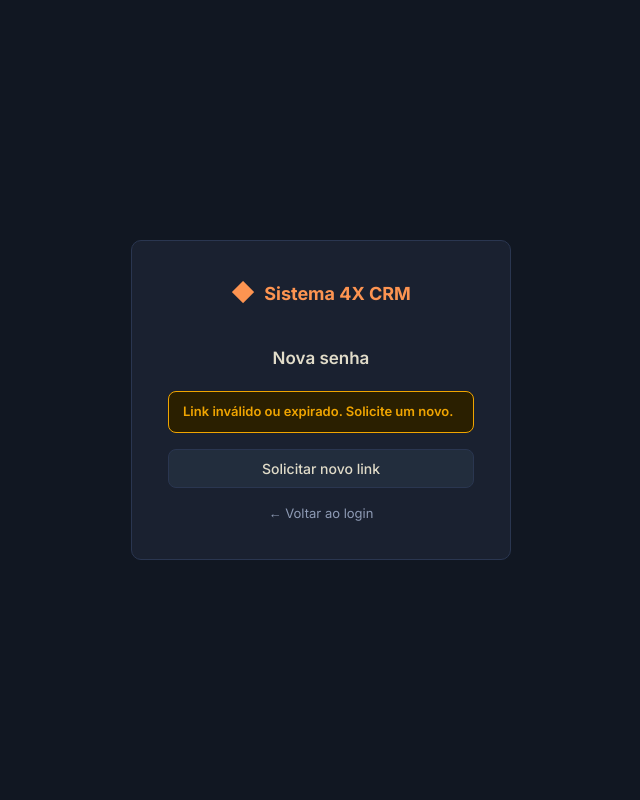
After one commit to danielsilvadesa6/sistema-4x-crm, a Flask app: page /redefinir-senha/1 in a window 1280 px wide. The commit adds this page. Shown: the whole page, without its empty margins (319-959 px from the left). Run offline with Flask 3, Linux system fonts and the light colour scheme; some libraries are stand-ins or nearby versions.

Commit message:
Adicionar recuperacao de senha via e-mail (Flask-Mail)
- Rota /esqueci-senha: gera token assinado (1h) e envia link por Gmail SMTP
- Rota /redefinir-senha/<token>: valida token, salva nova senha com bcrypt
- Token via itsdangerous.URLSafeTimedSerializer (sem tabela extra no banco)
- Mensagem generica para nao revelar se e-mail existe
- Templates esqueci_senha.html e redefinir_senha.html
- Link Esqueci minha senha na tela de login
- Variaveis MAIL_USERNAME e MAIL_PASSWORD para configurar no Railway

Co-Authored-By: Claude Sonnet 4.6 <noreply@anthropic.com>

```diff
--- a/app.py
+++ b/app.py
@@ -1,4 +1,4 @@
-from flask import Flask, render_template, request, jsonify, redirect, url_for, make_response, session, g
+from flask import Flask, render_template, request, jsonify, redirect, url_for, make_response, session, g, flash
 import sqlite3
 import os
 import re
@@ -8,6 +8,8 @@ from datetime import datetime, timedelta
 from fpdf import FPDF
 from fpdf.enums import XPos, YPos
 from flask_session import Session
+from flask_mail import Mail, Message
+from itsdangerous import URLSafeTimedSerializer, SignatureExpired, BadSignature
 
 app = Flask(__name__)
 BASE_DIR = os.path.dirname(os.path.abspath(__file__))
@@ -19,6 +21,27 @@ app.config["SESSION_FILE_DIR"] = os.path.join(BASE_DIR, ".flask_session")
 app.config["SESSION_PERMANENT"] = True
 app.config["PERMANENT_SESSION_LIFETIME"] = timedelta(hours=8)
 Session(app)
+
+# ── Flask-Mail (Gmail SMTP) ───────────────────────────────────────────────────
+app.config["MAIL_SERVER"]         = "smtp.gmail.com"
+app.config["MAIL_PORT"]           = 587
+app.config["MAIL_USE_TLS"]        = True
+app.config["MAIL_USERNAME"]       = os.environ.get("MAIL_USERNAME")
+app.config["MAIL_PASSWORD"]       = os.environ.get("MAIL_PASSWORD")
+app.config["MAIL_DEFAULT_SENDER"] = os.environ.get("MAIL_USERNAME", "noreply@sistema4x.com")
+mail = Mail(app)
+
+_ts = URLSafeTimedSerializer(app.config["SECRET_KEY"])
+
+def _gerar_token_reset(email):
+    return _ts.dumps(email, salt="reset-senha")
+
+def _verificar_token_reset(token, max_age=3600):
+    """Retorna o email ou None se inválido/expirado."""
+    try:
+        return _ts.loads(token, salt="reset-senha", max_age=max_age)
+    except (SignatureExpired, BadSignature):
+        return None
 
 ADMIN_EMAIL_PADRAO = "daniel@danielsaconsultoria.com.br"
 ADMIN_SENHA_PADRAO = "Admin@4x2025"
@@ -449,6 +472,81 @@ def login():
 def logout():
     session.clear()
     return redirect(url_for("login"))
+
+
+# ── Esqueci minha senha ───────────────────────────────────────────────────────
+
+@app.route("/esqueci-senha", methods=["GET", "POST"])
+def esqueci_senha():
+    if session.get("user_id"):
+        return redirect(url_for("dashboard"))
+    mensagem = None
+    erro = None
+    if request.method == "POST":
+        email = request.form.get("email", "").strip().lower()
+        conn = get_db()
+        usuario = conn.execute(
+            "SELECT * FROM usuarios WHERE email=%s AND ativo=%s", (email, 1)
+        ).fetchone()
+        conn.close()
+
+        # Sempre mostra a mesma mensagem para não revelar se o email existe
+        mensagem = "Se esse e-mail estiver cadastrado, você receberá um link em instantes."
+
+        if usuario:
+            token = _gerar_token_reset(email)
+            link  = url_for("redefinir_senha", token=token, _external=True)
+            try:
+                msg = Message(
+                    subject="Redefinição de senha — Sistema 4X CRM",
+                    recipients=[email],
+                    html=f"""
+<p>Olá, <strong>{usuario['nome']}</strong>!</p>
+<p>Recebemos um pedido de redefinição de senha para sua conta no Sistema 4X CRM.</p>
+<p>Clique no link abaixo para criar uma nova senha. O link é válido por <strong>1 hora</strong>.</p>
+<p><a href="{link}" style="background:#FD9451;color:#111722;padding:10px 24px;border-radius:8px;
+   text-decoration:none;font-weight:700;display:inline-block;margin:12px 0">
+   Redefinir minha senha
+</a></p>
+<p style="color:#888;font-size:12px">Se você não solicitou isso, ignore este e-mail.</p>
+""",
+                )
+                mail.send(msg)
+            except Exception:
+                # Não expõe falha de envio ao usuário
+                pass
+
+    return render_template("esqueci_senha.html", mensagem=mensagem, erro=erro)
+
+
+@app.route("/redefinir-senha/<token>", methods=["GET", "POST"])
+def redefinir_senha(token):
+    if session.get("user_id"):
+        return redirect(url_for("dashboard"))
+
+    email = _verificar_token_reset(token)
+    if not email:
+        return render_template("redefinir_senha.html", token=token,
+                               erro="Link inválido ou expirado. Solicite um novo.", email=None)
+
+    erro = None
+    if request.method == "POST":
+        nova = request.form.get("senha", "")
+        conf = request.form.get("confirmar", "")
+        if len(nova) < 6:
+            erro = "A senha deve ter pelo menos 6 caracteres."
+        elif nova != conf:
+            erro = "As senhas não coincidem."
+        else:
+            senha_hash = bcrypt.hashpw(nova.encode("utf-8"), bcrypt.gensalt()).decode("utf-8")
+            conn = get_db()
+            conn.execute("UPDATE usuarios SET senha=%s WHERE email=%s", (senha_hash, email))
+            conn.commit()
+            conn.close()
+            return render_template("redefinir_senha.html", token=token, email=email,
+                                   sucesso="Senha alterada com sucesso! Você já pode fazer login.")
+
+    return render_template("redefinir_senha.html", token=token, email=email, erro=erro)
 
 
 @app.route("/dashboard")
--- a/requirements.txt
+++ b/requirements.txt
@@ -4,3 +4,4 @@ psycopg2-binary==2.9.9
 gunicorn==22.0.0
 bcrypt==4.2.0
 Flask-Session==0.8.0
+Flask-Mail==0.10.0
--- a/static/css/style.css
+++ b/static/css/style.css
@@ -656,6 +656,9 @@ textarea.input { resize: vertical; }
   background: var(--bg);
   padding: 20px;
 }
+.link-forgot { color: var(--text2); font-size: 13px; }
+.link-forgot:hover { color: var(--copper); }
+
 .login-box {
   background: var(--bg2);
   border: 1px solid var(--border);
--- a/templates/login.html
+++ b/templates/login.html
@@ -29,6 +29,9 @@
         </div>
         <button type="submit" class="btn btn-primary" style="width:100%;margin-top:8px">Entrar</button>
       </form>
+      <p style="text-align:center;margin-top:16px;font-size:13px">
+        <a href="{{ url_for('esqueci_senha') }}" class="link-forgot">Esqueci minha senha</a>
+      </p>
     </div>
   </div>
 </body>
--- /dev/null
+++ b/templates/redefinir_senha.html
@@ -0,0 +1,59 @@
+<!DOCTYPE html>
+<html lang="pt-BR">
+<head>
+  <meta charset="UTF-8">
+  <meta name="viewport" content="width=device-width, initial-scale=1.0">
+  <title>Redefinir senha — Sistema 4X CRM</title>
+  <link rel="preconnect" href="https://fonts.googleapis.com">
+  <link href="https://fonts.googleapis.com/css2?family=Inter:wght@300;400;500;600;700&display=swap" rel="stylesheet">
+  <link rel="stylesheet" href="{{ url_for('static', filename='css/style.css') }}">
+</head>
+<body>
+  <div class="login-page">
+    <div class="login-box">
+      <div class="logo" style="justify-content:center;margin-bottom:8px">
+        <span class="logo-icon">◆</span>
+        <span class="logo-text">Sistema 4X CRM</span>
+      </div>
+      <h2 style="text-align:center;font-size:17px;font-weight:600;margin-bottom:20px">Nova senha</h2>
+
+      {% if sucesso %}
+      <div class="alert-banner" style="background:#162a1e;border-color:var(--success);color:var(--success);margin-bottom:16px">
+        {{ sucesso }}
+      </div>
+      <a href="{{ url_for('login') }}" class="btn btn-primary" style="width:100%;justify-content:center">
+        Ir para o login
+      </a>
+
+      {% elif erro and not email %}
+      <div class="alert-banner" style="margin-bottom:16px">{{ erro }}</div>
+      <a href="{{ url_for('esqueci_senha') }}" class="btn btn-ghost" style="width:100%;justify-content:center">
+        Solicitar novo link
+      </a>
+
+      {% else %}
+      {% if erro %}
+      <div class="alert-banner" style="margin-bottom:16px">{{ erro }}</div>
+      {% endif %}
+      <form method="post">
+        <div class="form-group">
+          <label>Nova senha</label>
+          <input type="password" name="senha" required class="input" placeholder="Mínimo 6 caracteres" autofocus>
+        </div>
+        <div class="form-group">
+          <label>Confirmar nova senha</label>
+          <input type="password" name="confirmar" required class="input" placeholder="Repita a senha">
+        </div>
+        <button type="submit" class="btn btn-primary" style="width:100%;margin-top:8px">
+          Salvar nova senha
+        </button>
+      </form>
+      {% endif %}
+
+      <p style="text-align:center;margin-top:16px;font-size:13px">
+        <a href="{{ url_for('login') }}" class="link-forgot">← Voltar ao login</a>
+      </p>
+    </div>
+  </div>
+</body>
+</html>
```
Also changed, not shown: templates/esqueci_senha.html (added, +47 -0 lines).
